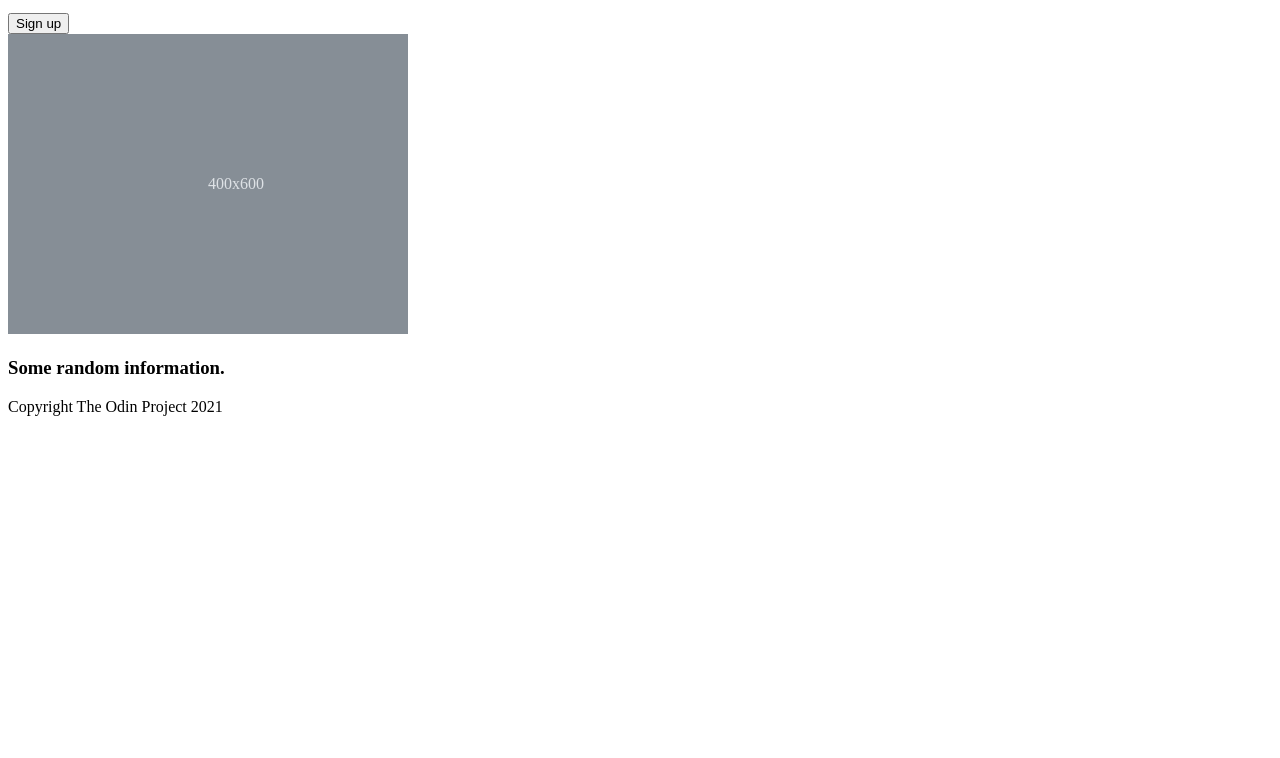
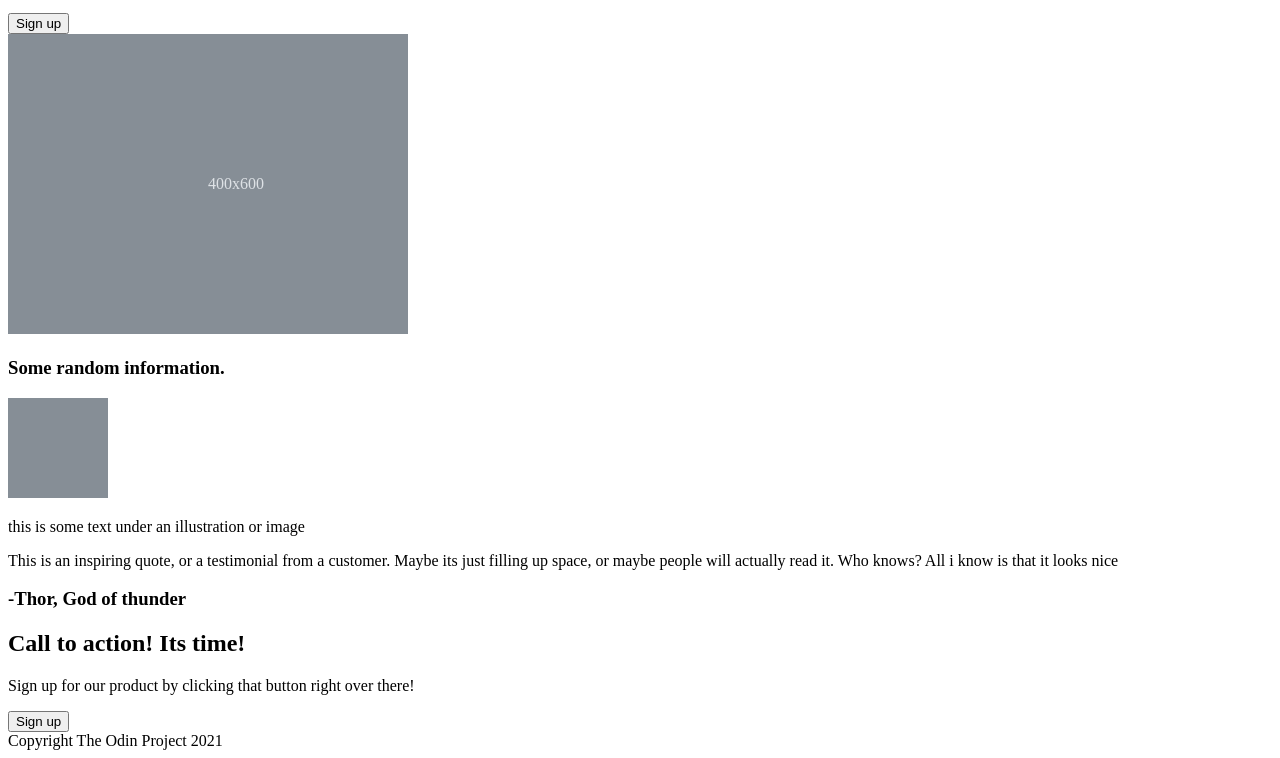
Before and after one commit to Obi1-x/landing_page_odin, a plain HTML site: page index.html in a window 1280 px wide. Shown: the part 303-1061 px from the top of the page. Before the commit the page ends 800 px from the top, so only its background shows below. Drawn offline with Linux system fonts and the light colour scheme.

Commit message:
HTML_fully_added

```diff
--- a/index.html
+++ b/index.html
@@ -35,6 +35,29 @@
 
   <div>
    <h3>Some random information.</h3>
+   <div>
+    <div>
+     <svg width="100" height="100" role="img" aria-label="Placeholder: 400x300" preserveAspectRatio="xMidYMid slice" focusable="false">
+      <rect width="100%" height="100%" fill="#868e96"></rect>
+     </svg>
+     <p>this is some text under an illustration or image</p>
+    </div> <!--svg-->
+   </div>
+  </div><!--Some random information-->
+
+  <div>
+   <p>This is an inspiring quote, or a testimonial from a customer. Maybe its just filling up space, or maybe people will actually read it. Who knows? All i know is that it looks nice</p>
+   <h3>-Thor, God of thunder</h3>
+  </div>
+
+  <div>
+   <div>
+    <div>
+     <h2>Call to action! Its time!</h2>
+     <p>Sign up for our product by clicking that button right over there!</p>
+    </div>
+    <button type="submit">Sign up</button>
+   </div>
   </div>
 
   <footer>Copyright The Odin Project 2021</footer>
```
Also changed, not shown: 1 other file.
